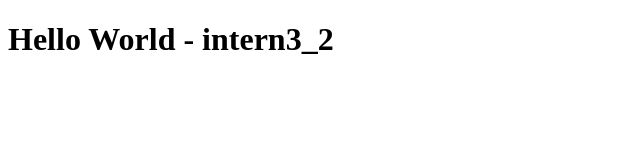
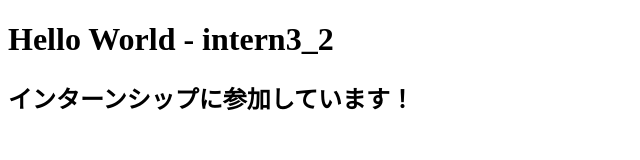
Before and after one commit to info-intern/intern3_2, a plain HTML site: page index.html in a window 1280 px wide. Shown: the whole page, without its empty margins (0-640 px from the left). Drawn offline with Linux system fonts and the light colour scheme.

Commit message:
インターンシップ参加中であることをトップページで示すため見出しを追加
Co-Authored-By: Claude Opus 5 <noreply@anthropic.com>

```diff
--- a/index.html
+++ b/index.html
@@ -7,5 +7,6 @@
 </head>
 <body>
     <h1>Hello World - intern3_2</h1>
+    <h2>インターンシップに参加しています！</h2>
 </body>
 </html>
```
